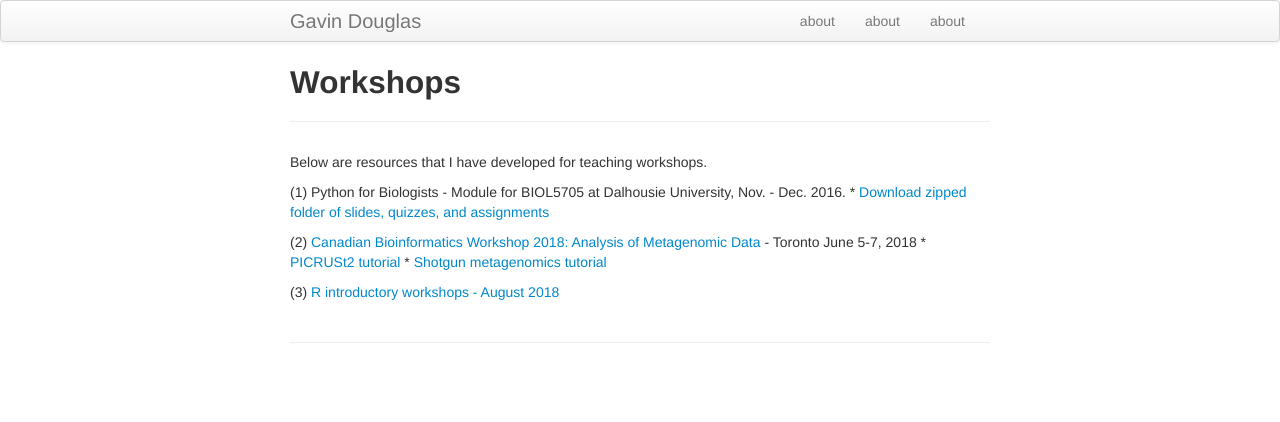
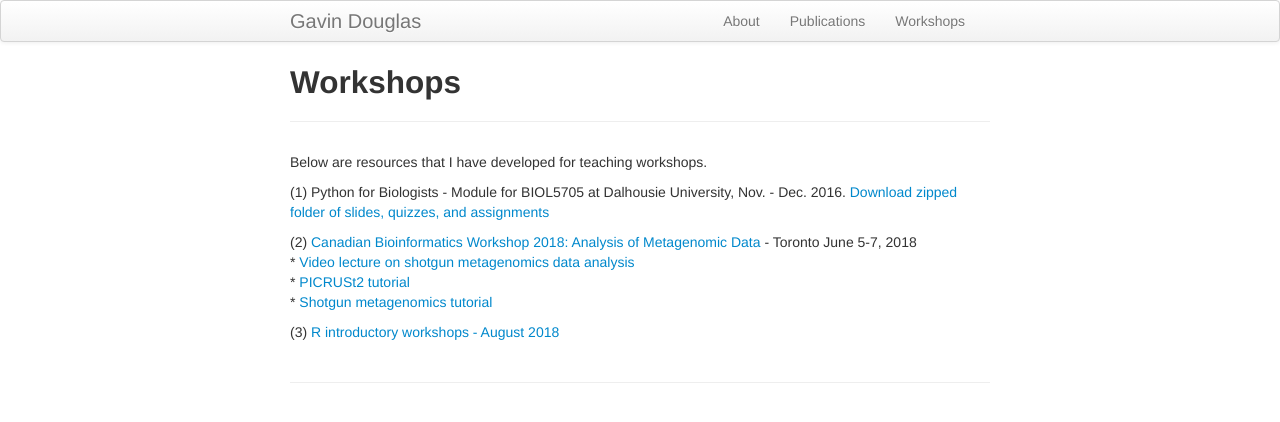
Before and after one commit to gavinmdouglas/gavinmdouglas.github.io, a Jekyll site: the page built from pages/workshops.md, in a window 1280 px wide. Shown: the top 422 px of the page. Built offline with Jekyll 4.4.1, drawn with Linux system fonts in a browser that asks for light colours.

```diff
--- a/_includes/themes/twitter/default.html
+++ b/_includes/themes/twitter/default.html
@@ -33,9 +33,9 @@
         <div class="container-narrow">
           <a class="brand" href="{{ HOME_PATH }}">{{ site.title }}</a>
 	  <ul class="nav">
-          <li><a href="{{ BASE_PATH }}/pages/about.html">about</a></li>
-	  <li><a href="{{ BASE_PATH }}/pages/publications.html">about</a></li>
-	  <li><a href="{{ BASE_PATH }}/pages/workshops.html">about</a></li>
+          <li><a href="{{ BASE_PATH }}/pages/about.html">About</a></li>
+	  <li><a href="{{ BASE_PATH }}/pages/publications.html">Publications</a></li>
+	  <li><a href="{{ BASE_PATH }}/pages/workshops.html">Workshops</a></li>
 	</div>
       </div>
     </div>
--- a/pages/workshops.md
+++ b/pages/workshops.md
@@ -5,10 +5,10 @@
 
 Below are resources that I have developed for teaching workshops.
 
-(1) Python for Biologists - Module for BIOL5705 at Dalhousie University, Nov. - Dec. 2016.
-	* [Download zipped folder of slides, quizzes, and assignments]({{ BASE_PATH }}/assests/workshops/python_for_biologists_2016.zip)
+(1) Python for Biologists - Module for BIOL5705 at Dalhousie University, Nov. - Dec. 2016. [Download zipped folder of slides, quizzes, and assignments]({{ BASE_PATH }}/assets/workshops/python_for_biologists_2016.zip)
 
 (2) [Canadian Bioinformatics Workshop 2018: Analysis of Metagenomic Data](https://github.com/bioinformaticsdotca/Metagenomics_2018/blob/master/main_metagenomics.md) - Toronto June 5-7, 2018
+	* [Video lecture on shotgun metagenomics data analysis](https://www.youtube.com/watch?v=O3Gek4BkR-A&list=PL3izGL6oi0S_mH1C79CQNjVgCZy56WFoq&index=4)
 	* [PICRUSt2 tutorial](https://github.com/LangilleLab/microbiome_helper/wiki/CBW-2018-PICRUSt2-Tutorial)
 	* [Shotgun metagenomics tutorial](https://github.com/LangilleLab/microbiome_helper/wiki/CBW-2018-Metagenomic-Taxonomic-and-Functional-Composition-Tutorial)
 
```
Also changed, not shown: pages/R_assignments/R_ass1_answers.md (added, +24 -0 lines), pages/R_assignments/R_assignment1.md (added, +98 -0 lines), pages/R_workshops.md (+2 -2 lines), 3 other files.
